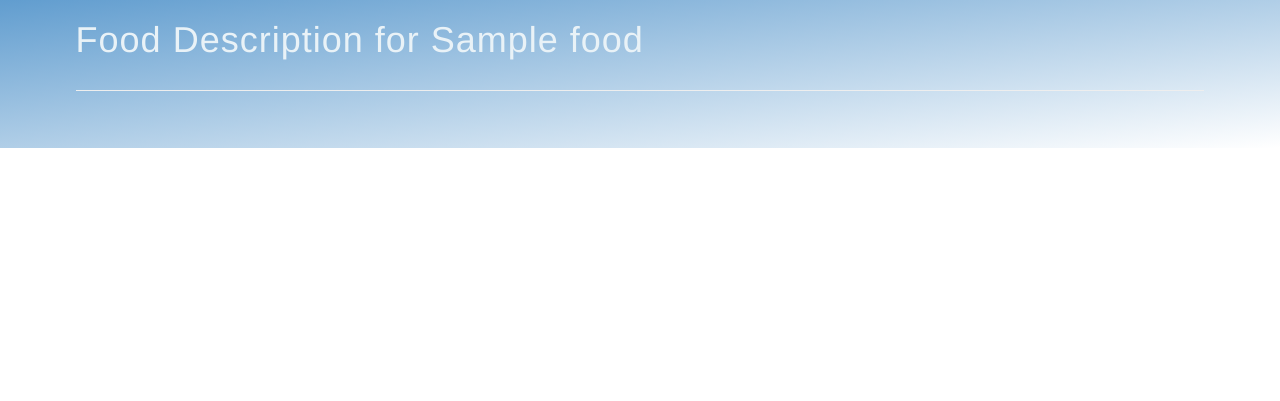
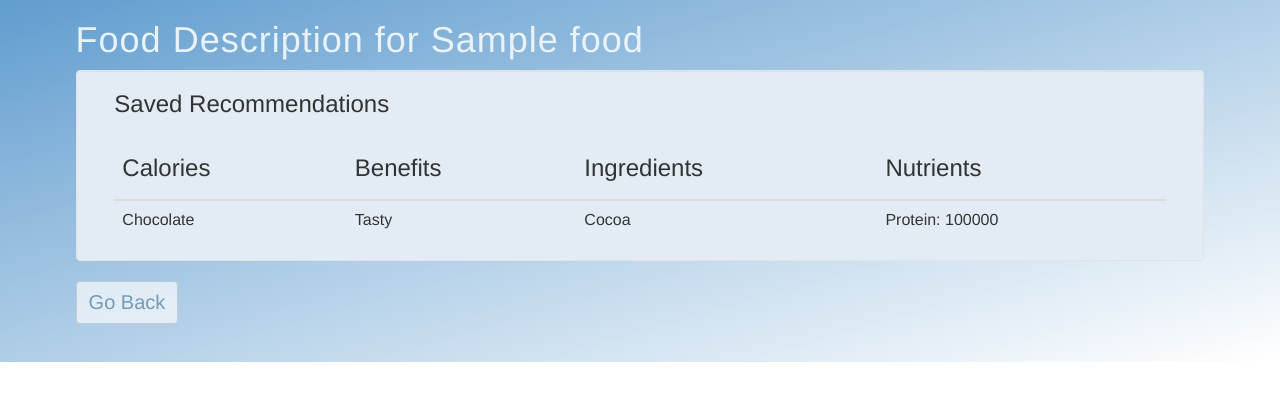
Before and after one commit to yuyangz/Limerence, a Flask app: template templates/food_descriptions.html in a window 1280 px wide. Shown: the part 52-453 px from the top of the page. Run offline with Flask 2, Linux system fonts and the light colour scheme; the template is opened without the code that fills it: most values are stand-ins (such as "Sample title", 1, 10 or a date in 2020); parts of the project's set-up code (start-up, migrations or seed data) failed here and were passed over; some libraries are stand-ins or nearby versions.

Commit message:
Updated food descriptions

```diff
--- a/templates/food_descriptions.html
+++ b/templates/food_descriptions.html
@@ -6,8 +6,49 @@ Food Description
 
 {% block content %}
 <div class="col-sm-12 text-left"  id="grad1">
-    <div class="slide-left">
-      <h1> Food Description for {{food}} </h1>
-    </div>
-    <hr>
+  <div class="slide-left">
+    <h1> Food Description for {{food}} </h1>
+  </div>
+
+
+  <div class = "well">
+    <h3> Saved Recommendations </h3>
+    <table class = "table">
+      <thead>
+	<tr>
+          <th><h3>Calories</h3></th>
+	  <th><h3>Benefits</h3></th>
+	  <th><h3>Ingredients</h3></th>
+          <th><h3>Nutrients</h3></th>
+	</tr>
+      </thead>
+      <tbody>
+	<tr>
+
+          <td>
+	    Chocolate
+	  </td>
+
+	  <td>
+	    Tasty
+	  </td>
+
+	  <td>
+	    Cocoa
+	  </td>
+
+          <td>
+	    Protein: 100000
+	  </td>
+
+	</tr>
+      </tbody>
+    </table>
+  </div>
+
+  <button class="btn btn-default btn-med" onclick="goBack()">Go Back</button>
+
+</div>
+
+
 {% endblock %}
--- a/templates/user_base.html
+++ b/templates/user_base.html
@@ -31,6 +31,12 @@
     {% block content %}
     {% endblock %}
 
+    <script>
+function goBack() {
+    window.history.back();
+}
+    </script>
+
   </body>
 
 
--- a/util/edamam.py
+++ b/util/edamam.py
@@ -39,10 +39,9 @@ def get_food_nutrients(food_json):
     url = "https://api.edamam.com/api/food-database/nutrients?&app_id="+EDAMAM_APP_ID+"&app_key="+EDAMAM_APP_KEY
     nutrients = requests.post(url, json=food_json).json()
     print(nutrients['calories'])
-    print(nutrients['dietLabels'])
     print(nutrients['healthLabels'])
-    print(nutrients['cautions'])
-    print(nutrients['uri'])
+    print(nutrients['ingredients'])
+    print(nutrients['totalNutrients'])
     return nutrients
 
 
```
Also changed, not shown: templates/recommendations.html (+9 -2 lines).
